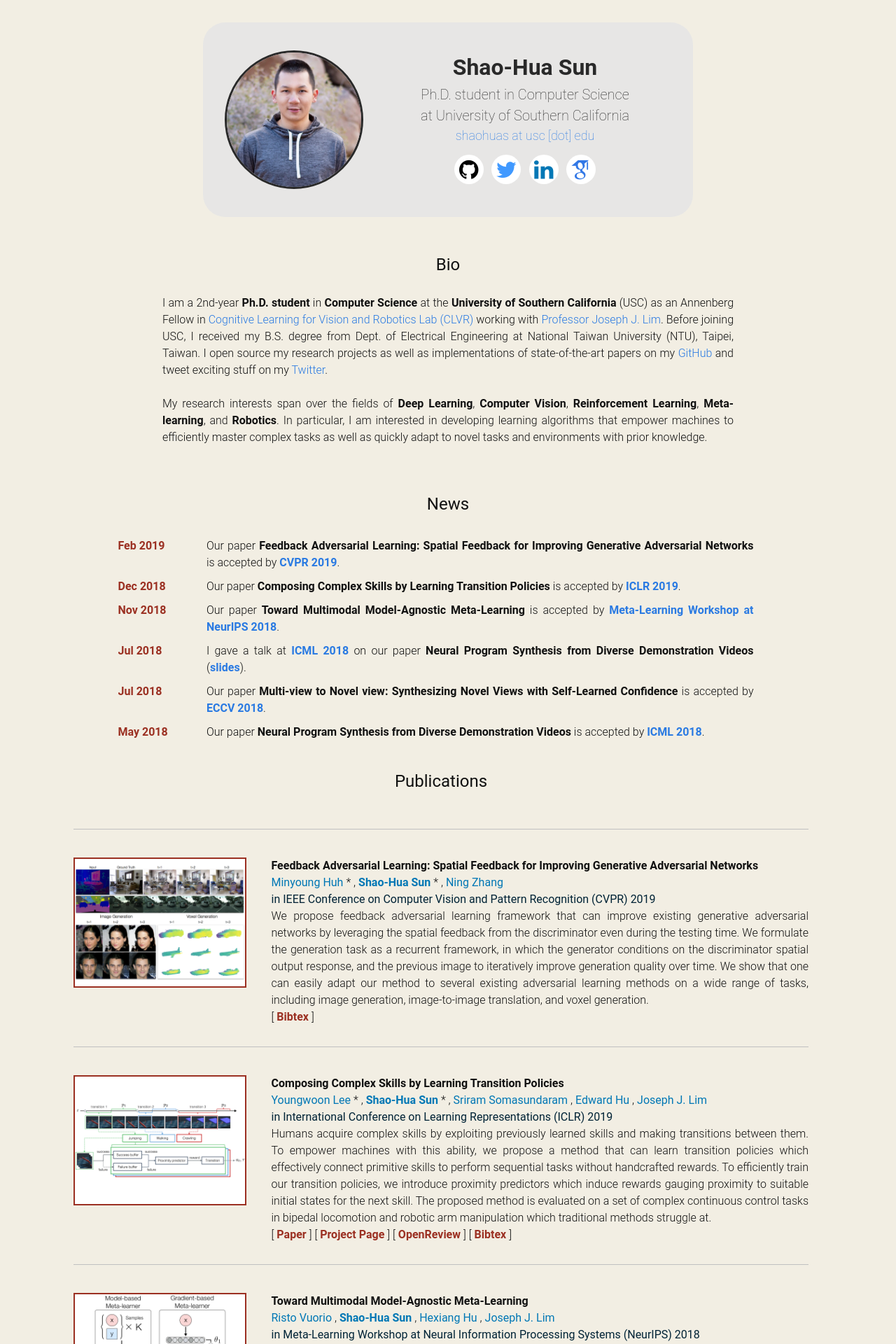
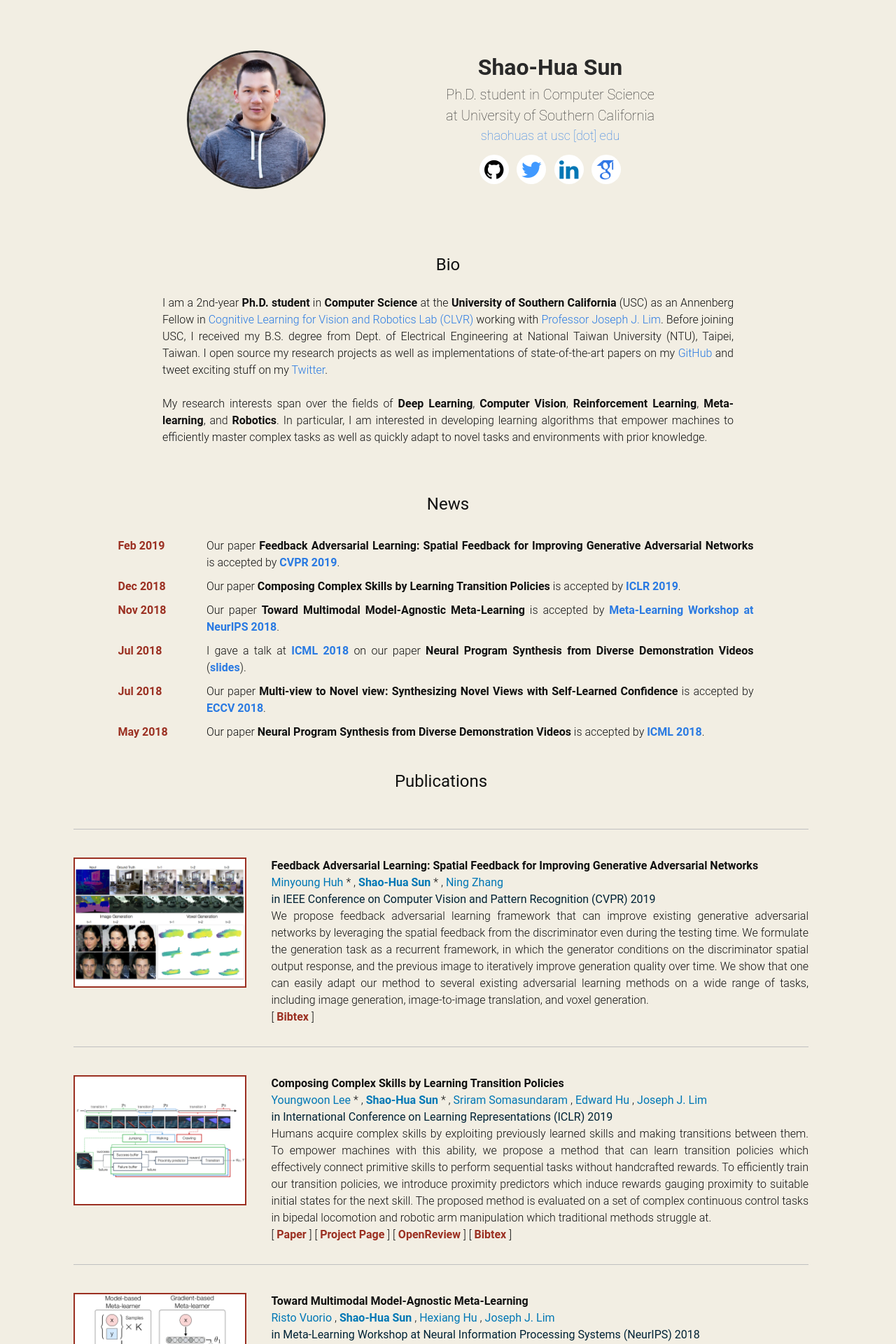
Before and after one commit to shaohua0116/shaohua0116.github.io, a Jekyll site: the page built from index.html, in a window 1280 px wide. Shown: the top 1920 px of the page at 70% size. Built offline with Jekyll 4.4.1, drawn with Linux system fonts in a browser that asks for light colours; some web fonts are replaced.

Commit message:
remove wrapper

```diff
--- a/_sass/_cover.scss
+++ b/_sass/_cover.scss
@@ -48,8 +48,8 @@
   position:         relative;
   top:              10%;
   // width:            640px;
-  width: -webkit-calc(80% - (#{$spacing-unit} / 2));
-  width:         calc(80% - (#{$spacing-unit} / 2));
+  width: -webkit-calc(100% - (#{$spacing-unit} / 2));
+  width:         calc(100% - (#{$spacing-unit} / 2));
   margin-left:      auto;
   margin-right:     auto;
   @extend %clearfix;
@@ -66,8 +66,8 @@
 }
 
 .wrapper-light {
-  background-color: rgba(230, 230, 230, .9);
-  // background-color: rgba(230, 230, 230, .0);
+  //background-color: rgba(230, 230, 230, .9);
+  background-color: rgba(230, 230, 230, .0);
 }
 
 .wrapper-dark {
```
